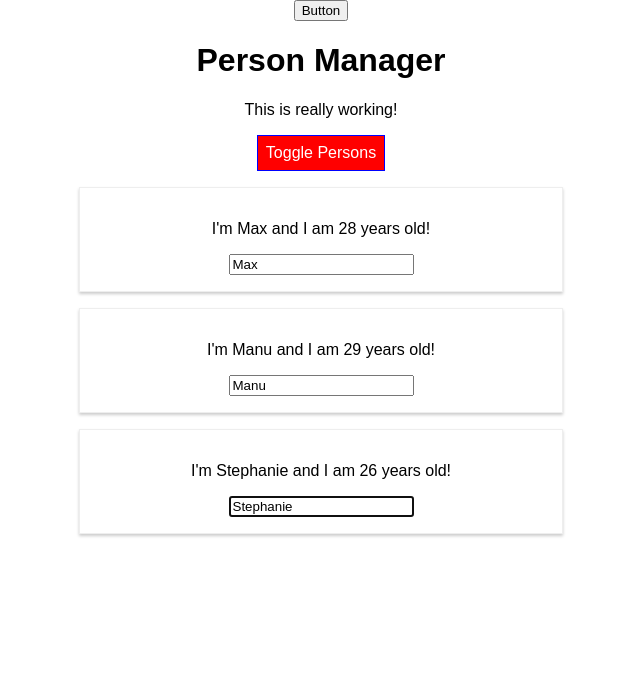
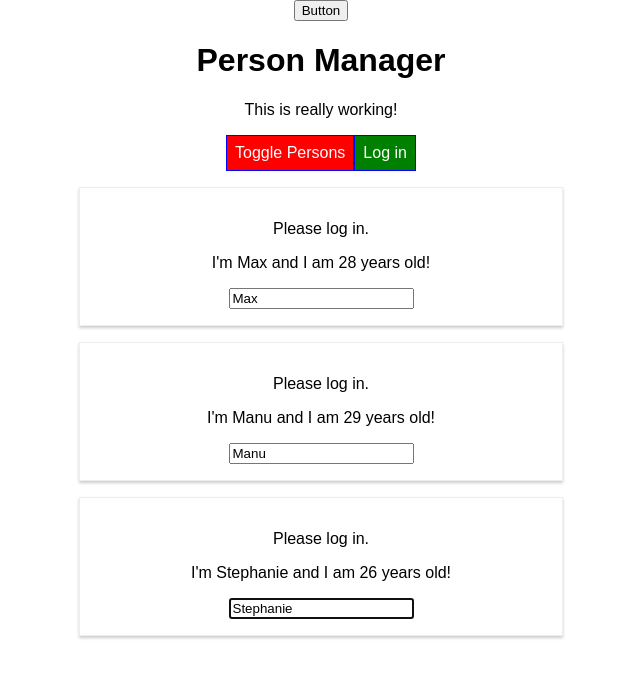
Before and after one commit to BlooMethLabs/reactStyles, a React app: page / in a window 1280 px wide. Shown: the top 678 px of the page, without its empty margins (319-959 px from the left). Built offline with nearby package versions, Linux system fonts and the light colour scheme.

Commit message:
Context first approach

```diff
--- a/src/components/Cockpit/Cockpit.js
+++ b/src/components/Cockpit/Cockpit.js
@@ -1,5 +1,6 @@
 import React, { useEffect, useRef } from 'react';
 import classes from './Cockpit.css';
+import AuthContext from '../../context/auth-context';
 
 const Cockpit = (props) => {
   const toggleBtnRef = useRef(null);
@@ -33,6 +34,9 @@ const Cockpit = (props) => {
       <button ref={toggleBtnRef} className={btnClass} onClick={props.clicked}>
         Toggle Persons
       </button>
+      <AuthContext.Consumer>
+        {(context) => <button onClick={context.login}>Log in</button>}
+      </AuthContext.Consumer>
     </div>
   );
 };
--- a/src/components/Persons/Person/Person.js
+++ b/src/components/Persons/Person/Person.js
@@ -3,6 +3,7 @@ import classes from './Person.css';
 import Aux from '../../../hoc/Aux';
 import withClass from '../../../hoc/withClass';
 import PropTypes from 'prop-types';
+import AuthContext from '../../../context/auth-context';
 
 class Person extends Component {
   constructor(props) {
@@ -18,6 +19,10 @@ class Person extends Component {
     console.log('[Person.js] rendering...');
     return (
       <Aux>
+        <AuthContext.Consumer>
+          {(context) => context.authenticated ? <p>Authenicated</p> : <p>Please log in.</p>}
+        </AuthContext.Consumer>
+
         <p onClick={this.props.click}>
           I'm {this.props.name} and I am {this.props.age} years old!
         </p>
--- a/src/components/Persons/Persons.js
+++ b/src/components/Persons/Persons.js
@@ -14,7 +14,7 @@ class Persons extends Component {
 
   shouldComponentUpdate(nextProps, nextState) {
     console.log('[Persons.js] shouldComponentUpdate');
-    return nextProps.persons !== this.props.persons;
+    return (nextProps.persons !== this.props.persons || nextProps.isAuthenticated !== this.props.isAuthenticated);
   }
 
   getSnapshotBeforeUpdate(prevProps, prevState) {
@@ -38,6 +38,7 @@ class Persons extends Component {
         age={person.age}
         key={person.id}
         changed={(event) => this.props.changed(event, person.id)}
+        isAuth={this.props.isAuthenticated}
       />
     ));
   }
--- a/src/containers/App.js
+++ b/src/containers/App.js
@@ -4,6 +4,7 @@ import Cockpit from '../components/Cockpit/Cockpit';
 import withClass from '../hoc/withClass';
 import Aux from '../hoc/Aux';
 import classes from './App.css';
+import AuthContext from '../context/auth-context';
 
 class App extends Component {
   constructor(props) {
@@ -21,6 +22,7 @@ class App extends Component {
     showPersons: false,
     showCockpit: true,
     changeCounter: 0,
+    authenticated: false,
   };
 
   static getDerivedStateFromProps(props, state) {
@@ -63,6 +65,10 @@ class App extends Component {
     }));
   };
 
+  loginHandler = () => {
+    this.setState({ authenticated: true });
+  }
+
   deletePersonHandler = (personIndex) => {
     // const persons = this.state.persons.slice();
     const persons = [...this.state.persons];
@@ -96,6 +102,7 @@ class App extends Component {
           persons={this.state.persons}
           clicked={this.deletePersonHandler}
           changed={this.nameChangedHandler}
+          isAuthenticated={this.state.authenticated}
         />
       );
     }
@@ -109,8 +116,10 @@ class App extends Component {
         >
           Button
         </button>
-        {cockpit}
-        {persons}
+        <AuthContext.Provider value={{ authenticated: this.state.authenticated, login: this.loginHandler }}>
+          {cockpit}
+          {persons}
+        </AuthContext.Provider>
       </Aux>
     );
   }
--- /dev/null
+++ b/src/context/auth-context.js
@@ -0,0 +1,5 @@
+import React from 'react';
+
+const authContext = React.createContext({ authenticated: false, login: () => { } });
+
+export default authContext;
```
